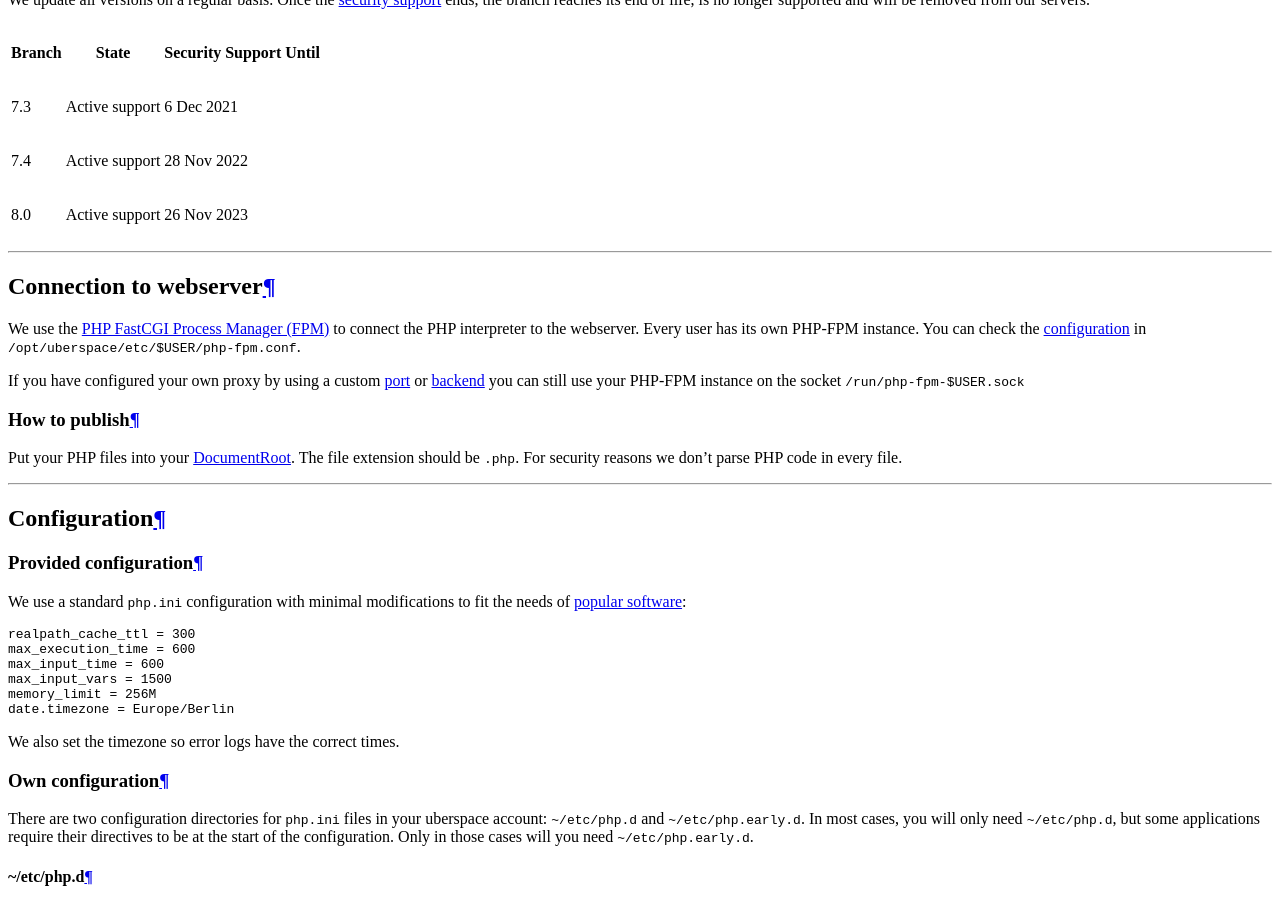
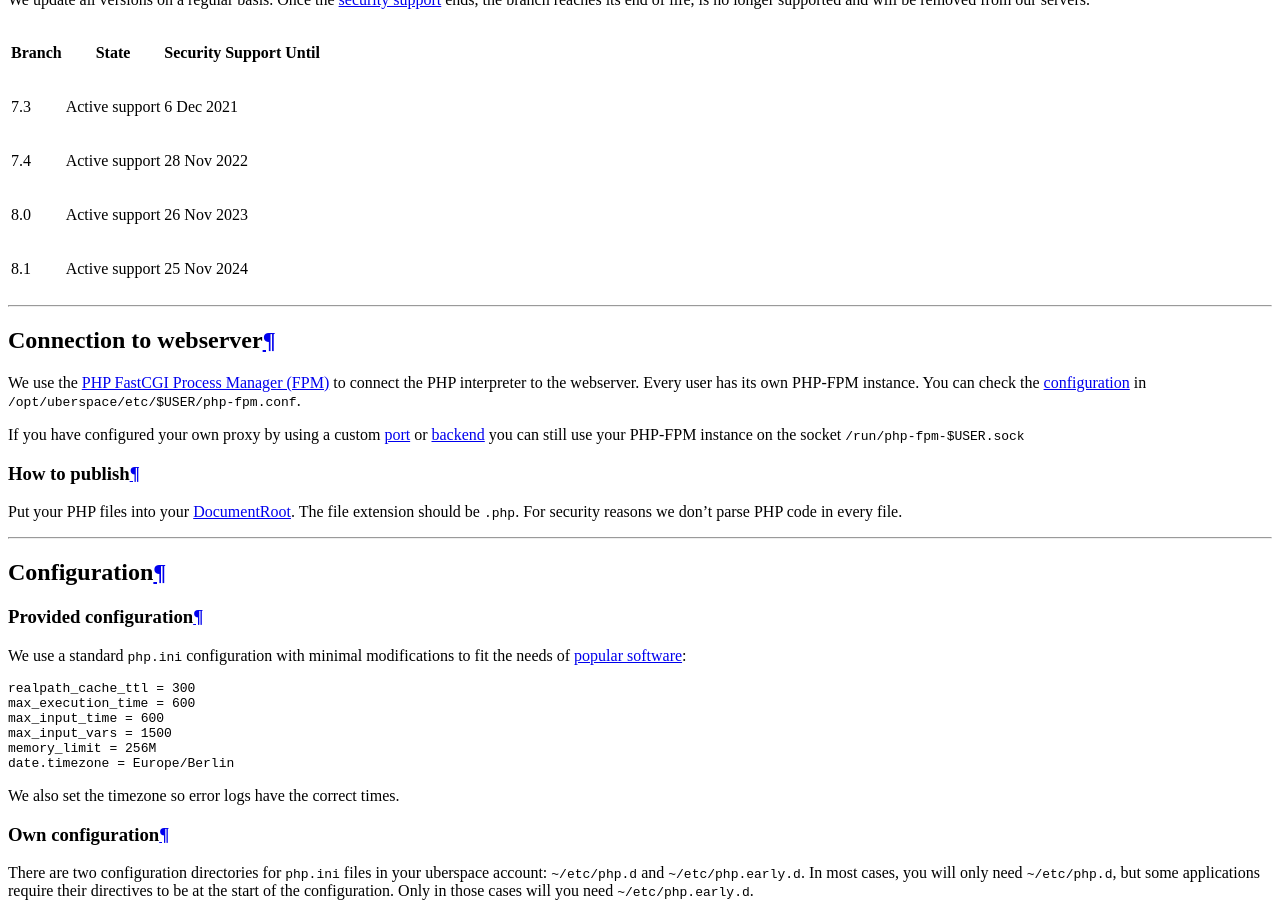
Before and after one commit to Uberspace/manual, a Sphinx documentation site: the page built from source/lang-php.rst, in a window 1280 px wide and 900 px high, scrolled down 3024 px. Built offline with Sphinx 7.4.7 and the Read the Docs theme 2.0.0, drawn with Linux system fonts in a browser that asks for light colours.

Commit message:
[U7.12.0] add php 8.1

```diff
--- a/source/lang-php.rst
+++ b/source/lang-php.rst
@@ -84,6 +84,8 @@ We update all versions on a regular basis. Once the `security support <http://ph
 | 7.4    | Active support      | 28 Nov 2022            |
 +--------+---------------------+------------------------+
 | 8.0    | Active support      | 26 Nov 2023            |
++--------+---------------------+------------------------+
+| 8.1    | Active support      | 25 Nov 2024            |
 +--------+---------------------+------------------------+
 
 ----
```
